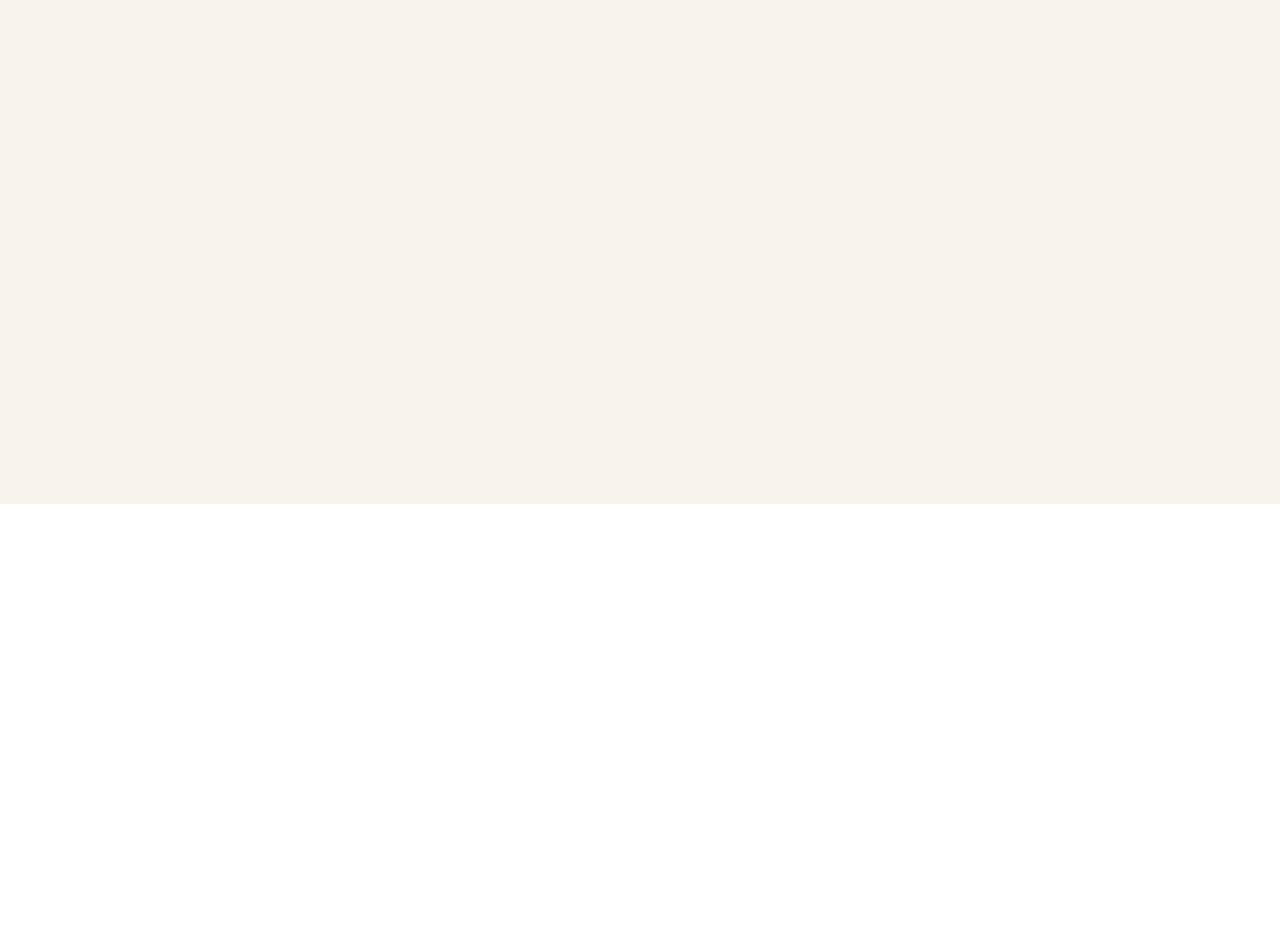
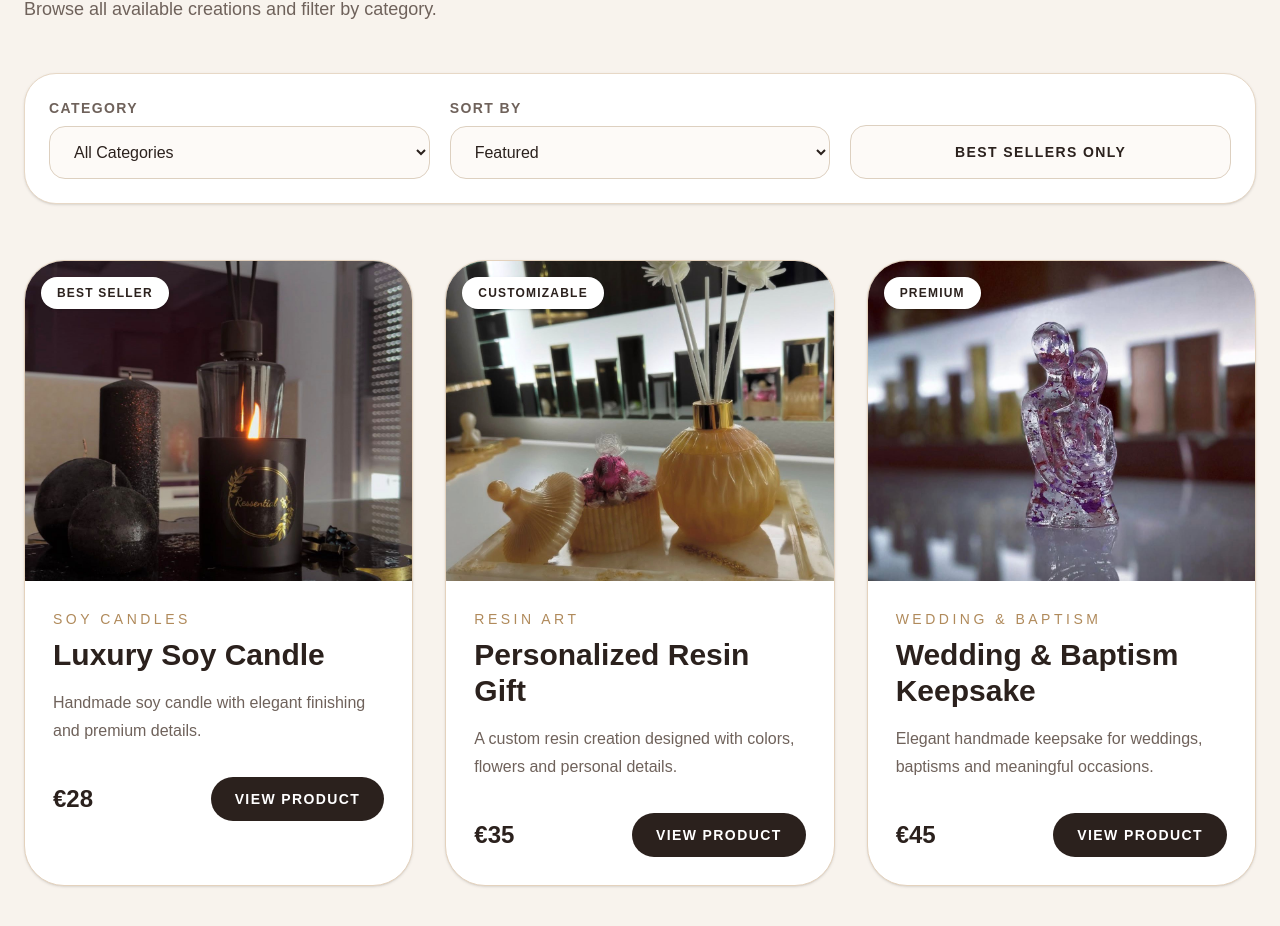
Before and after one commit to GioMeli/ressential-shop, a Next.js app: page /shop in a window 1280 px wide. Shown: the part 296-1222 px from the top of the page. Before the commit the page ends 800 px from the top, so only its background shows below. Built offline with nearby package versions, Linux system fonts and the light colour scheme.

Commit message:
Add Detail Page per product

```diff
--- /dev/null
+++ b/app/products/[id]/page.tsx
@@ -0,0 +1,103 @@
+import { products } from "@/data/products";
+
+type ProductPageProps = {
+  params: Promise<{
+    id: string;
+  }>;
+};
+
+export default async function ProductPage({ params }: ProductPageProps) {
+  const { id } = await params;
+
+  const product = products.find((item) => item.id === id);
+
+  if (!product) {
+    return (
+      <main className="min-h-screen bg-[#f8f3ed] px-6 py-24 text-[#2b211d]">
+        <div className="mx-auto max-w-4xl text-center">
+          <h1 className="text-5xl font-semibold">Product not found</h1>
+          <a href="/shop" className="mt-8 inline-block underline">
+            Back to shop
+          </a>
+        </div>
+      </main>
+    );
+  }
+
+  return (
+    <main className="min-h-screen bg-[#f8f3ed] text-[#2b211d]">
+      <nav className="border-b border-[#e7d8c6] bg-[#f8f3ed]/90 backdrop-blur-md">
+        <div className="mx-auto flex max-w-7xl items-center justify-between px-6 py-5">
+          <a href="/" className="text-2xl font-semibold tracking-wide">
+            Ressential ✨
+          </a>
+
+          <a
+            href="/shop"
+            className="rounded-full bg-[#2b211d] px-6 py-3 text-xs font-semibold uppercase tracking-widest text-white"
+          >
+            Back to Shop
+          </a>
+        </div>
+      </nav>
+
+      <section className="mx-auto grid max-w-7xl gap-14 px-6 py-20 md:grid-cols-2 md:items-start">
+        <div className="overflow-hidden rounded-[3rem] border border-[#e4d2bd] bg-white p-4 shadow-xl">
+          <img
+            src={product.image}
+            alt={product.name}
+            className="h-[620px] w-full rounded-[2.5rem] object-cover"
+          />
+        </div>
+
+        <div className="pt-4">
+          <p className="mb-4 text-sm uppercase tracking-[0.3em] text-[#b08a5b]">
+            {product.category}
+          </p>
+
+          <h1 className="text-5xl font-semibold leading-tight md:text-7xl">
+            {product.name}
+          </h1>
+
+          <p className="mt-6 text-3xl font-bold">€{product.price}</p>
+
+          <p className="mt-8 max-w-xl text-lg leading-8 text-[#6f625b]">
+            {product.description}
+          </p>
+
+          <div className="mt-10 rounded-[2rem] border border-[#e4d2bd] bg-white p-7">
+            <h2 className="text-2xl font-semibold">Customization options</h2>
+
+            <div className="mt-6 grid gap-4">
+              <div className="rounded-2xl bg-[#f8f3ed] p-5">
+                Choose colors, flowers, glitter and gold details.
+              </div>
+              <div className="rounded-2xl bg-[#f8f3ed] p-5">
+                Add names, dates, quotes or meaningful symbols.
+              </div>
+              <div className="rounded-2xl bg-[#f8f3ed] p-5">
+                Premium gift packaging available on request.
+              </div>
+            </div>
+          </div>
+
+          <div className="mt-10 flex flex-col gap-4 sm:flex-row">
+            <a
+              href="/#contact"
+              className="rounded-full bg-[#2b211d] px-8 py-4 text-center text-sm font-semibold uppercase tracking-widest text-white transition hover:scale-105"
+            >
+              Request Order
+            </a>
+
+            <a
+              href="/shop"
+              className="rounded-full border border-[#b08a5b] px-8 py-4 text-center text-sm font-semibold uppercase tracking-widest text-[#2b211d]"
+            >
+              Continue Shopping
+            </a>
+          </div>
+        </div>
+      </section>
+    </main>
+  );
+}
--- a/app/shop/page.tsx
+++ b/app/shop/page.tsx
@@ -1,7 +1,61 @@
+"use client";
+
+import { useMemo, useState } from "react";
+import { categories } from "@/data/categories";
+import { products } from "@/data/products";
+
 export default function ShopPage() {
+  const [selectedCategory, setSelectedCategory] = useState("all");
+  const [sortOption, setSortOption] = useState("default");
+  const [bestSellerOnly, setBestSellerOnly] = useState(false);
+
+  const filteredProducts = useMemo(() => {
+    let filtered = [...products];
+
+    // CATEGORY
+    if (selectedCategory !== "all") {
+      filtered = filtered.filter(
+        (product) => product.categoryId === selectedCategory
+      );
+    }
+
+    // BEST SELLER
+    if (bestSellerOnly) {
+      filtered = filtered.filter((product) => product.isBestSeller);
+    }
+
+    // SORTING
+    if (sortOption === "low-high") {
+      filtered.sort((a, b) => a.price - b.price);
+    }
+
+    if (sortOption === "high-low") {
+      filtered.sort((a, b) => b.price - a.price);
+    }
+
+    return filtered;
+  }, [selectedCategory, sortOption, bestSellerOnly]);
+
   return (
-    <main className="min-h-screen bg-[#f8f3ed] px-6 py-24 text-[#2b211d]">
-      <div className="mx-auto max-w-7xl">
+    <main className="min-h-screen bg-[#f8f3ed] text-[#2b211d]">
+      {/* NAVBAR */}
+      <nav className="border-b border-[#e7d8c6] bg-[#f8f3ed]/90 backdrop-blur-md">
+        <div className="mx-auto flex max-w-7xl items-center justify-between px-6 py-5">
+          <a href="/" className="text-2xl font-semibold tracking-wide">
+            Ressential ✨
+          </a>
+
+          <a
+            href="/"
+            className="rounded-full bg-[#2b211d] px-6 py-3 text-xs font-semibold uppercase tracking-widest text-white"
+          >
+            Back Home
+          </a>
+        </div>
+      </nav>
+
+      {/* HERO */}
+      <section className="mx-auto max-w-7xl px-6 py-20">
         <p className="mb-3 text-sm uppercase tracking-[0.3em] text-[#b08a5b]">
           Ressential Shop
         </p>
@@ -13,7 +67,126 @@ export default function ShopPage() {
         <p className="mt-6 max-w-2xl text-lg leading-8 text-[#6f625b]">
           Browse all available creations and filter by category.
         </p>
-      </div>
+
+        {/* FILTER BAR */}
+        <div className="mt-12 rounded-[2rem] border border-[#e7d8c6] bg-white p-6 shadow-sm">
+          <div className="grid gap-5 md:grid-cols-3">
+            {/* CATEGORY */}
+            <div>
+              <label className="mb-2 block text-sm font-semibold uppercase tracking-widest text-[#6f625b]">
+                Category
+              </label>
+
+              <select
+                value={selectedCategory}
+                onChange={(e) => setSelectedCategory(e.target.value)}
+                className="w-full rounded-2xl border border-[#ddd0c0] bg-[#fdfaf7] px-5 py-4 outline-none transition focus:border-[#2b211d]"
+              >
+                <option value="all">All Categories</option>
+
+                {categories.map((category) => (
+                  <option key={category.id} value={category.id}>
+                    {category.title}
+                  </option>
+                ))}
+              </select>
+            </div>
+
+            {/* SORT */}
+            <div>
+              <label className="mb-2 block text-sm font-semibold uppercase tracking-widest text-[#6f625b]">
+                Sort By
+              </label>
+
+              <select
+                value={sortOption}
+                onChange={(e) => setSortOption(e.target.value)}
+                className="w-full rounded-2xl border border-[#ddd0c0] bg-[#fdfaf7] px-5 py-4 outline-none transition focus:border-[#2b211d]"
+              >
+                <option value="default">Featured</option>
+                <option value="low-high">Price: Low to High</option>
+                <option value="high-low">Price: High to Low</option>
+              </select>
+            </div>
+
+            {/* BEST SELLER */}
+            <div className="flex items-end">
+              <button
+                onClick={() => setBestSellerOnly(!bestSellerOnly)}
+                className={`w-full rounded-2xl px-5 py-4 text-sm font-semibold uppercase tracking-widest transition ${
+                  bestSellerOnly
+                    ? "bg-[#2b211d] text-white"
+                    : "border border-[#ddd0c0] bg-[#fdfaf7] text-[#2b211d]"
+                }`}
+              >
+                {bestSellerOnly
+                  ? "Showing Best Sellers"
+                  : "Best Sellers Only"}
+              </button>
+            </div>
+          </div>
+        </div>
+
+        {/* PRODUCTS */}
+        <div className="mt-14 grid gap-8 md:grid-cols-2 lg:grid-cols-3">
+          {filteredProducts.map((product) => (
+            <div
+              key={product.id}
+              className="group overflow-hidden rounded-[2.5rem] border border-[#e4d2bd] bg-white shadow-sm transition duration-300 hover:-translate-y-2 hover:shadow-2xl"
+            >
+              <div className="relative overflow-hidden">
+                <img
+                  src={product.image}
+                  alt={product.name}
+                  className="h-[320px] w-full object-cover transition duration-700 group-hover:scale-110"
+                />
+
+                <div className="absolute left-4 top-4 rounded-full bg-white px-4 py-2 text-xs font-semibold uppercase tracking-widest text-[#2b211d] shadow">
+                  {product.badge}
+                </div>
+              </div>
+
+              <div className="p-7">
+                <p className="mb-2 text-sm uppercase tracking-[0.25em] text-[#b08a5b]">
+                  {product.category}
+                </p>
+
+                <h3 className="text-3xl font-semibold text-[#2b211d]">
+                  {product.name}
+                </h3>
+
+                <p className="mt-4 leading-7 text-[#6f625b]">
+                  {product.description}
+                </p>
+
+                <div className="mt-8 flex items-center justify-between gap-4">
+                  <span className="text-2xl font-bold text-[#2b211d]">
+                    €{product.price}
+                  </span>
+
+                  <a
+                    href={`/products/${product.id}`}
+                    className="rounded-full bg-[#2b211d] px-6 py-3 text-sm font-semibold uppercase tracking-widest text-white transition hover:scale-105"
+                  >
+                    View Product
+                  </a>
+                </div>
+              </div>
+            </div>
+          ))}
+        </div>
+
+        {/* EMPTY */}
+        {filteredProducts.length === 0 && (
+          <div className="mt-16 rounded-[2rem] border border-[#e4d2bd] bg-white p-10 text-center">
+            <h2 className="text-3xl font-semibold">No products found</h2>
+
+            <p className="mt-3 text-[#6f625b]">
+              Try another category or filter.
+            </p>
+          </div>
+        )}
+      </section>
     </main>
   );
 }
--- a/data/products.ts
+++ b/data/products.ts
@@ -1,39 +1,48 @@
 export type Product = {
   id: string;
   name: string;
+  categoryId: string;
   category: string;
   price: number;
   image: string;
   description: string;
   badge: string;
+  isBestSeller: boolean;
 };
 
 export const products: Product[] = [
   {
     id: "luxury-soy-candle",
     name: "Luxury Soy Candle",
+    categoryId: "soy-candles",
     category: "Soy Candles",
     price: 28,
     image: "/images/candle1.jpeg",
     description: "Handmade soy candle with elegant finishing and premium details.",
     badge: "Best Seller",
+    isBestSeller: true,
   },
   {
     id: "personalized-resin-gift",
     name: "Personalized Resin Gift",
-    category: "Resin Gifts",
+    categoryId: "resin-art",
+    category: "Resin Art",
     price: 35,
     image: "/images/resin1.jpeg",
     description: "A custom resin creation designed with colors, flowers and personal details.",
     badge: "Customizable",
+    isBestSeller: false,
+
   },
   {
     id: "wedding-baptism-keepsake",
     name: "Wedding & Baptism Keepsake",
-    category: "Events",
+    categoryId: "wedding-baptism",
+    category: "Wedding & Baptism",
     price: 45,
     image: "/images/gift1.jpeg",
     description: "Elegant handmade keepsake for weddings, baptisms and meaningful occasions.",
     badge: "Premium",
+    isBestSeller: false,
   },
 ];
```
